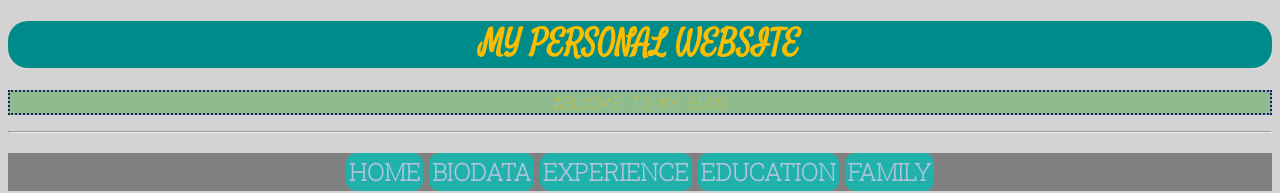
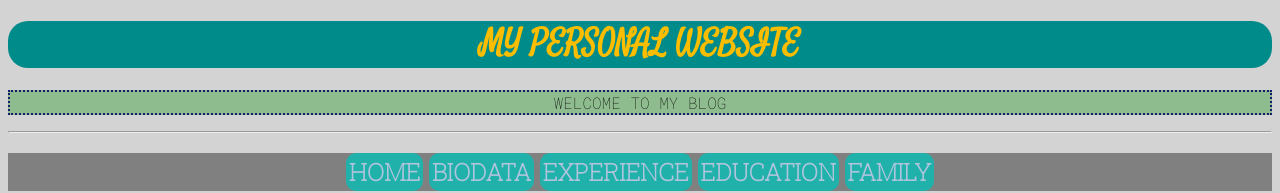
Before and after one commit to syahirahaminuddin/my.personal.website, a plain HTML site: page homepage.html in a window 1280 px wide. Shown: the top 193 px of the page. Drawn offline with Linux system fonts and the light colour scheme.

Commit message:
Update homepage.html

```diff
--- a/homepage.html
+++ b/homepage.html
@@ -27,7 +27,7 @@
 </head>
 <body>
 	<center><h1><font color=#FAEBD7;>MY PERSONAL WEBSITE</h1></center>
-    <center><p>WELCOME TO MY BLOG</p></center>
+    <center><p><font color= #000000;>WELCOME TO MY BLOG</p></center>
 
 
 <hr><center><h2>
```
